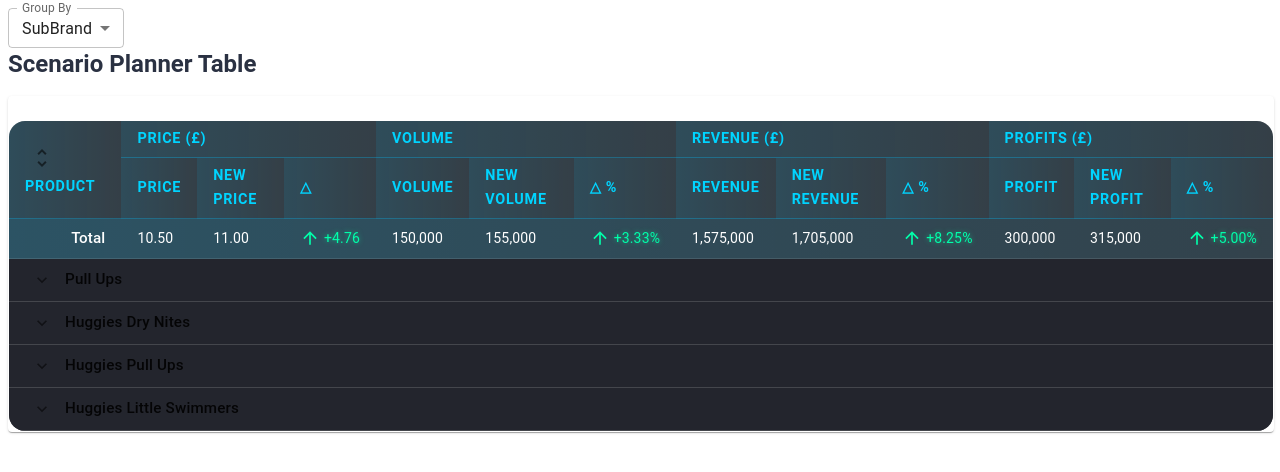
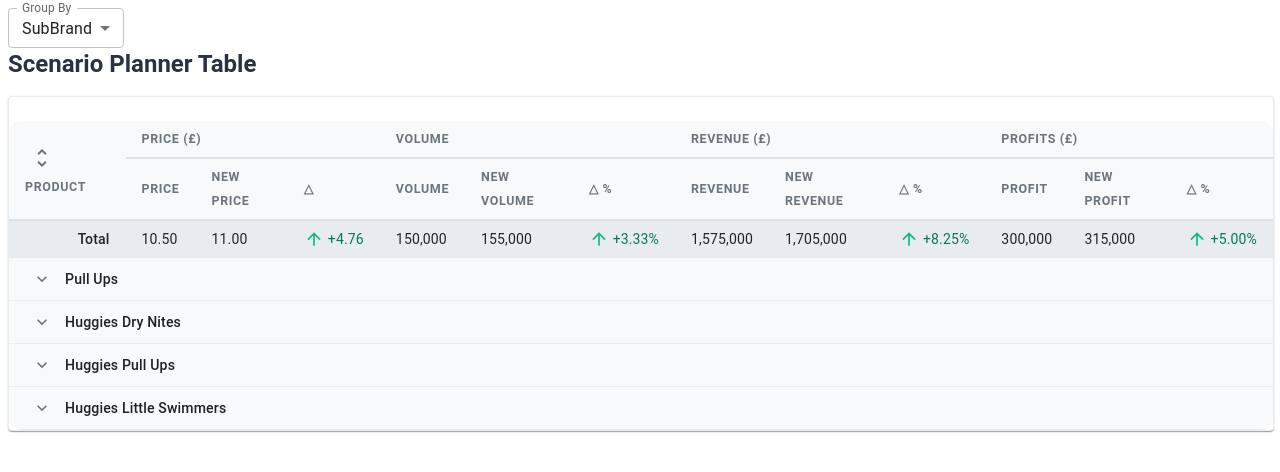
Before and after one commit to shanawarAnsari/Scenario-planner, a React (Create React App) app in the folder scenario-planner/: page / in a window 1280 px wide. Shown: the top 472 px of the page. Built offline with nearby package versions, Linux system fonts and the light colour scheme.

Commit message:
result-table-final

```diff
--- a/scenario-planner/src/scenario-planner/Planner/ResultsTableView.css
+++ b/scenario-planner/src/scenario-planner/Planner/ResultsTableView.css
@@ -1,79 +1,72 @@
-/* ResultsTableView.css - "Wow" Dark Theme */
+/* ResultsTableView.css - Light Theme with Gray Header */
+
+@import url("https://fonts.googleapis.com/css2?family=Inter:wght@400;500;600;700&display=swap");
 
 .table-container {
-  background: linear-gradient(145deg, #1a1c23 0%, #101218 100%);
-  border-radius: 18px;
-  box-shadow: 0 8px 32px 0 rgba(0, 0, 0, 0.37);
-  backdrop-filter: blur(4px);
-  -webkit-backdrop-filter: blur(4px);
-  border: 1px solid rgba(255, 255, 255, 0.1);
+  background: #ffffff;
+  border-radius: 16px;
+  box-shadow: 0 4px 12px rgba(149, 157, 165, 0.08); /* Lighter shadow */
   padding: 24px 0 0 0;
+  border: 1px solid #e9ecef; /* Light border */
 }
 
 .scenario-table {
-  border-radius: 16px;
+  border-radius: 12px;
   overflow: hidden;
-  background: rgba(20, 22, 28, 0.85);
-  color: #e0e0e0;
-  font-family: "Orbitron", "Segoe UI", "Roboto", sans-serif; /* Futuristic font */
-  font-size: 0.95rem;
+  background: #ffffff;
+  color: #212529; /* Dark text */
+  font-family: "Inter", sans-serif;
+  font-size: 0.9rem;
 }
 
 .MuiTableCell-root {
-  border-bottom: 1px solid rgba(255, 255, 255, 0.1) !important;
+  border-bottom: 1px solid #f1f3f5 !important; /* Lighter cell border */
   padding: 14px 18px;
-  color: #c5c8d3;
+  color: #495057; /* Standard text color */
 }
 
 .MuiTableHead-root .MuiTableCell-root {
-  background: linear-gradient(
-    90deg,
-    rgba(0, 191, 255, 0.15) 0%,
-    rgba(0, 191, 255, 0.05) 100%
-  );
-  color: #00d4ff;
+  background: #f8f9fa; /* Light Gray Header */
+  color: #6c757d; /* Gray text for header */
   font-weight: 600;
-  font-size: 0.9rem;
+  font-size: 0.78rem;
   text-transform: uppercase;
   letter-spacing: 0.05em;
-  border-bottom: 1px solid rgba(0, 191, 255, 0.3) !important;
+  border-bottom: 2px solid #dee2e6 !important; /* Slightly darker gray border */
 }
 
 .MuiTableRow-root.group-row {
-  background: rgba(30, 33, 42, 0.8);
+  background: #f8f9fa; /* Light gray for group rows */
   font-weight: 500;
-  color: #d1d5db;
+  color: #343a40;
 }
 
 .MuiTableRow-root.group-row .MuiTableCell-root {
-  font-size: 0.95rem;
-  border-bottom: 1px solid rgba(255, 255, 255, 0.15) !important;
+  font-size: 0.88rem;
+  border-bottom: 1px solid #e9ecef !important;
 }
 
 .MuiTableRow-root.data-row {
-  background: transparent;
-  transition: background 0.2s ease;
+  background: #ffffff;
+  transition: background 0.15s ease;
 }
 
 .MuiTableRow-root.data-row:hover {
-  background: rgba(0, 191, 255, 0.08);
+  background: #f8f9fa; /* Light gray hover */
 }
 
 .MuiTableRow-root.total-row {
-  background: linear-gradient(
-    90deg,
-    rgba(0, 191, 255, 0.2) 0%,
-    rgba(0, 191, 255, 0.08) 100%
-  );
-  font-weight: 700;
-  color: #e0e0e0;
+  background: #e9ecef; /* Slightly darker gray for total row */
+  font-weight: 600;
+  color: #212529; /* Dark text for total row */
 }
 
 .MuiTableRow-root.total-row .MuiTableCell-root {
-  color: #ffffff;
+  color: #212529;
+  border-bottom: none !important;
 }
 
-/* Indentation */
+/* Indentation (remains the same) */
 .group-indent-0 {
   padding-left: 18px !important;
 }
@@ -104,52 +97,47 @@
 
 /* Icon button */
 .MuiIconButton-root {
-  color: #00bfff;
-  background: rgba(0, 191, 255, 0.1);
+  color: #6c757d; /* Gray icon */
+  background: #f1f3f5; /* Light gray background */
   border-radius: 8px;
-  transition: all 0.2s ease;
+  transition: all 0.15s ease;
   padding: 6px;
 }
 .MuiIconButton-root:hover {
-  background: rgba(0, 191, 255, 0.25);
-  color: #ffffff;
-  box-shadow: 0 0 15px rgba(0, 191, 255, 0.5);
+  background: #e9ecef;
+  color: #495057;
 }
 
-/* Typography */
+/* Typography (remains the same) */
 .scenario-table .MuiTypography-root {
-  font-size: 0.95rem;
+  font-size: 0.88rem;
   font-weight: 500;
 }
 
-/* Arrow icons & Delta Text Colors */
+/* Arrow icons & Delta Text Colors (using standard green/red) */
 .trend-up {
-  color: #00ffaa !important; /* Vibrant Green/Aqua */
+  color: #10b981 !important;
 }
 .trend-down {
-  color: #ff4d80 !important; /* Vibrant Pink/Red */
+  color: #f43f5e !important;
 }
 .delta-text-positive {
-  color: #00ffaa;
-  text-shadow: 0 0 5px rgba(0, 255, 170, 0.5);
+  color: #047857;
 }
 .delta-text-negative {
-  color: #ff4d80;
-  text-shadow: 0 0 5px rgba(255, 77, 128, 0.5);
+  color: #be123c;
 }
 .delta-text-neutral {
-  color: #c5c8d3;
+  color: #495057;
 }
 
 /* Tooltip */
 .MuiTooltip-tooltip {
-  font-size: 0.85rem;
-  background: rgba(0, 191, 255, 0.9);
-  color: #0a0a0a;
+  font-size: 0.8rem;
+  background: #343a40; /* Dark gray tooltip */
+  color: #ffffff;
   border-radius: 6px;
-  box-shadow: 0 4px 12px rgba(0, 191, 255, 0.3);
-  font-family: "Segoe UI", "Roboto", sans-serif;
+  box-shadow: 0 2px 8px rgba(0, 0, 0, 0.15);
+  font-family: "Inter", sans-serif;
+  padding: 5px 9px;
 }
-
-/* Add Google Font for Orbitron if not already included */
-@import url("https://fonts.googleapis.com/css2?family=Orbitron:wght@400;500;600;700&display=swap");
```
